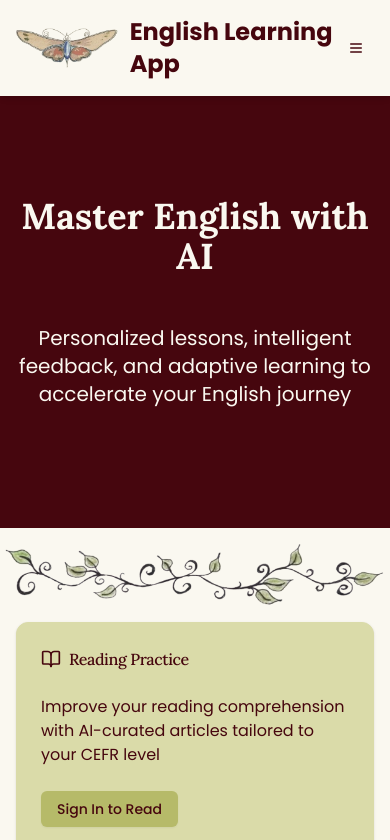
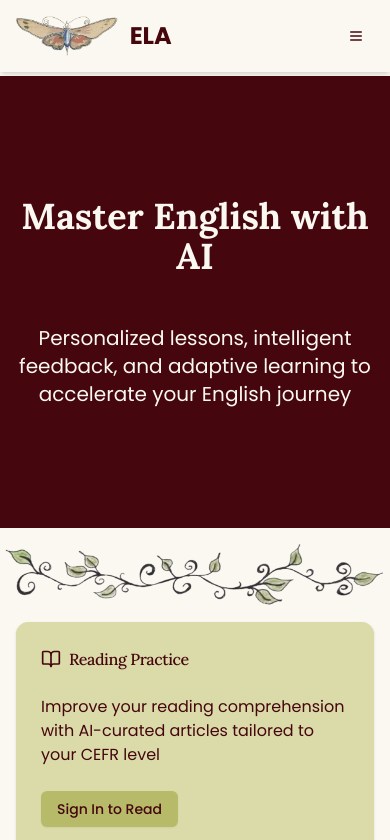
Before and after one commit to yum3lo/english-learning-app, a React (Vite) app in the folder client/: page / in a window 390 px wide. Shown: the top 840 px of the page. Built offline with nearby package versions, Linux system fonts and the light colour scheme.

Commit message:
feat(navbar): add shorter version of the app title for mobile

```diff
--- a/client/src/components/Navbar.tsx
+++ b/client/src/components/Navbar.tsx
@@ -54,7 +54,8 @@ const Navbar = () => {
               alt="Logo"
               className="h-10 mr-3"
             />
-            <span className="text-2xl font-bold">English Learning App</span>
+            <span className="text-2xl font-bold hidden md:block">English Learning App</span>
+            <span className="text-2xl font-bold md:hidden">ELA</span>
           </NavLink>
         </div>
 
```
